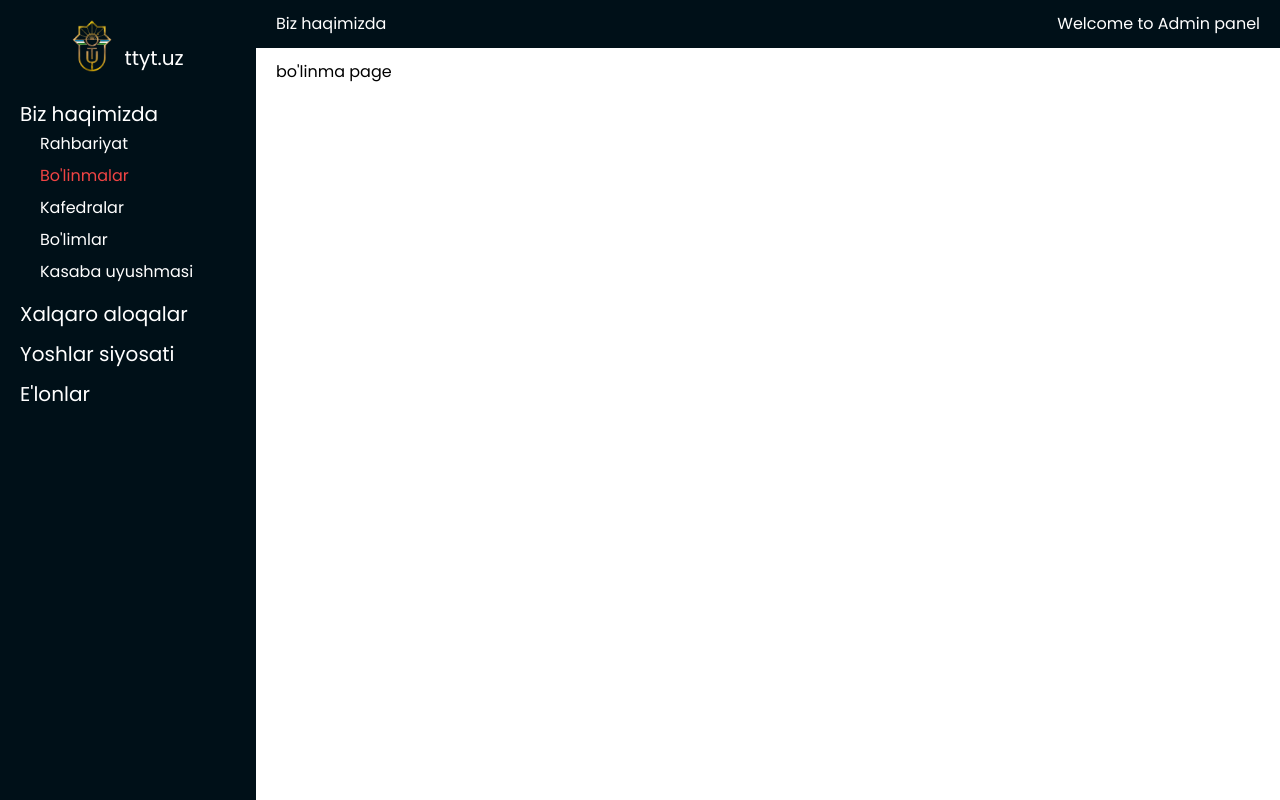
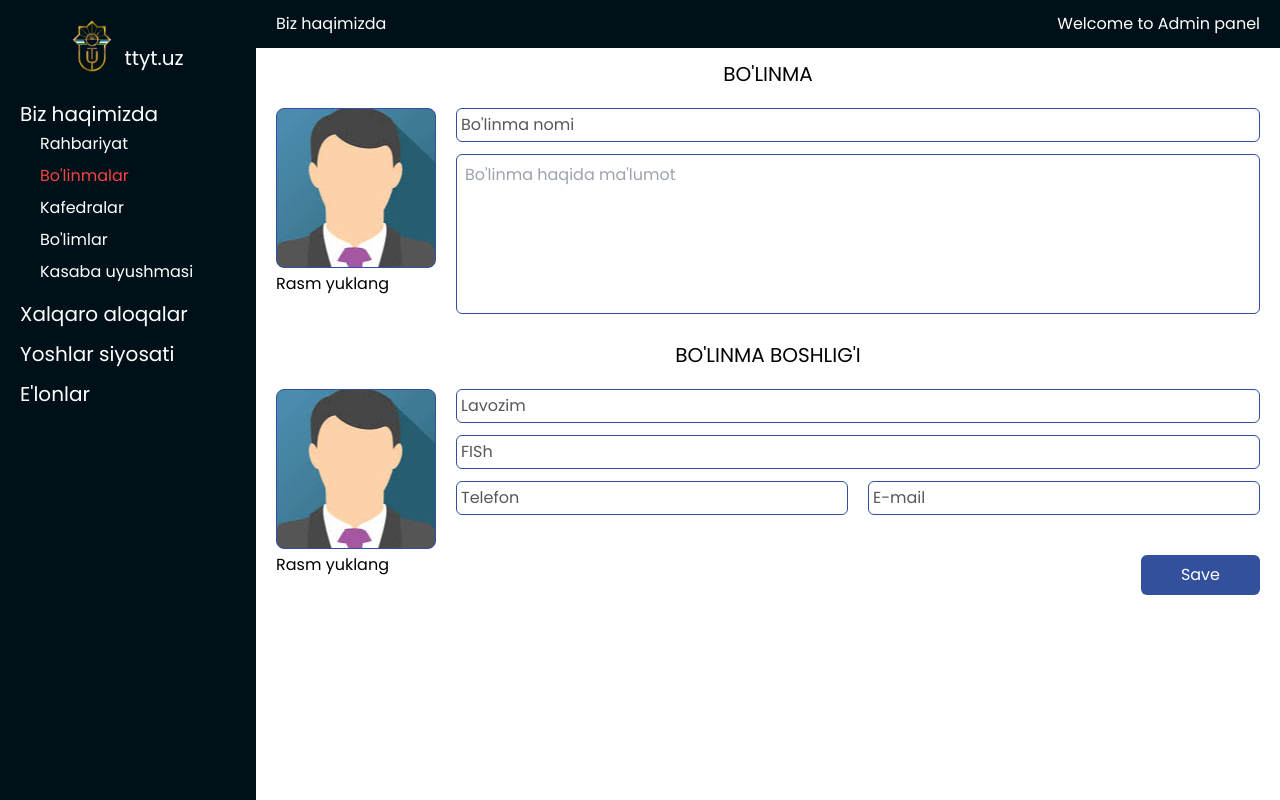
Before and after one commit to s1rojoff/ttyt-admin, a Vue app: page /division in a window 1280 px wide. Built offline with nearby package versions, Linux system fonts and the light colour scheme; some icons are missing.

Commit message:
division page created and management page changed

```diff
--- a/src/components/BaseInput/index.vue
+++ b/src/components/BaseInput/index.vue
@@ -15,7 +15,8 @@ const props = defineProps({
   },
   size: {
     type: String,
-    default: 'md'
+    default: 'full',
+    validator: (value: string) => ['sm', 'md', 'full'].includes(value)
   }
 })
 </script>
@@ -24,8 +25,9 @@ const props = defineProps({
     <input
       class="border-[#33509d] border rounded-md outline-none focus:border-sky-500 placeholder:text-[#575757]"
       :class="{
+        'py-1 px-1 w-[300px]': props.size == 'sm',
         'py-1 px-1 w-[500px]': props.size == 'md',
-        'py-1 px-1 w-[300px]': props.size == 'sm'
+        'py-1 px-1 w-full': props.size == 'full'
       }"
       :type="props.type"
       :value="props.modelValue"
--- a/src/components/BaseInputImage/index.vue
+++ b/src/components/BaseInputImage/index.vue
@@ -15,12 +15,13 @@ function handleFileChange(event: any) {
 </script>
 <template>
   <div>
-    <label for="file">
+    <label for="file" class="cursor-pointer">
       <div
-        class="bg-[url('/images/bg-user1.jpg')] bg-center cursor-pointer object-cover w-40 h-40 rounded-lg border border-[#33509d] mb-5 overflow-hidden"
+        class="bg-[url('/images/bg-user1.jpg')] bg-center object-cover w-40 h-40 rounded-lg border border-[#33509d] mb-1 overflow-hidden"
       >
         <img :src="imageSrc" alt="img" v-if="imageSrc" class="object-cover w-full h-full" />
       </div>
+      <p>Rasm yuklang</p>
     </label>
     <input
       ref="inputFile"
--- a/src/components/BaseSidebar/index.vue
+++ b/src/components/BaseSidebar/index.vue
@@ -13,14 +13,14 @@ const props = defineProps({
   }
 })
 const sidebarItem = ref<string | number | null>(1)
-onMounted(() => {
-  if (localStorage.getItem('sideBarItem')) {
-    store.$state.accordionItem = localStorage.getItem('sideBarItem')
-  } else {
-    store.$state.accordionItem = 1
-  }
-  console.log(store.$state.accordionItem)
-})
+// onMounted(() => {
+//   if (localStorage.getItem('sideBarItem')) {
+//     store.$state.accordionItem = localStorage.getItem('sideBarItem')
+//   } else {
+//     store.$state.accordionItem = 1
+//   }
+//   console.log(store.$state.accordionItem)
+// })
 function handeItemClicked(id: number): void {
   if (store.$state.accordionItem != id) {
     store.$state.accordionItem = id
--- a/src/components/BaseTextarea/index.vue
+++ b/src/components/BaseTextarea/index.vue
@@ -1,13 +1,5 @@
 <script setup lang="ts">
 const props = defineProps({
-  cols: {
-    type: String,
-    default: '60'
-  },
-  rows: {
-    type: String,
-    default: '10'
-  },
   placeholder: {
     type: String,
     default: 'Type something'
@@ -16,9 +8,7 @@ const props = defineProps({
 </script>
 <template>
   <textarea
-    :cols="props.cols"
-    :rows="props.rows"
     :placeholder="props.placeholder"
-    class="border border-[#33509d] rounded-md p-2 resize-none outline-none focus:border-sky-500"
+    class="border border-[#33509d] w-full rounded-md p-2 resize-none outline-none focus:border-sky-500"
   ></textarea>
 </template>
--- a/src/views/aboutView/division.vue
+++ b/src/views/aboutView/division.vue
@@ -1,4 +1,35 @@
-<script setup lang="ts"></script>
+<script setup lang="ts">
+import BaseInputImage from '@/components/BaseInputImage/index.vue'
+import BaseInput from '@/components/BaseInput/index.vue'
+import BaseTextarea from '@/components/BaseTextarea/index.vue'
+import BaseButton from '@/components/BaseButton/index.vue'
+</script>
 <template>
-  <div>bo'linma page</div>
+  <div class="text-center uppercase text-xl">
+    <p>Bo'linma</p>
+  </div>
+  <div class="flex justify-start gap-5 mt-5">
+    <BaseInputImage />
+    <div class="w-full">
+      <BaseInput placeholder="Bo'linma nomi" size="full" />
+      <BaseTextarea placeholder="Bo'linma haqida ma'lumot" class="mt-3 h-40" />
+    </div>
+  </div>
+  <div class="text-center uppercase text-xl mt-5">
+    <p>Bo'linma boshlig'i</p>
+  </div>
+  <div>
+    <div class="flex justify-start gap-5 mt-5">
+      <BaseInputImage />
+      <div class="w-full">
+        <BaseInput placeholder="Lavozim" size="full" />
+        <BaseInput placeholder="FISh" class="mt-3" size="full" />
+        <div class="mt-3 flex justify-between gap-5 items-center">
+          <BaseInput placeholder="Telefon" size="full" class="w-full" />
+          <BaseInput placeholder="E-mail" class="w-full" size="full" />
+        </div>
+        <div class="flex justify-end mt-10"><BaseButton/></div>
+      </div>
+    </div>
+  </div>
 </template>
--- a/src/views/aboutView/management.vue
+++ b/src/views/aboutView/management.vue
@@ -8,21 +8,23 @@ import BaseButton from '@/components/BaseButton/index.vue'
   <div class="text-center uppercase text-xl">
     <p>Rahbariyat</p>
   </div>
-  <div class="flex gap-10">
+  <div class="flex gap-10 justify-between ">
     <div>
       <BaseInputImage />
     </div>
-    <div class="flex flex-col gap-y-5">
-      <BaseInput type="text" size="md" placeholder="Lavozim" />
-      <BaseInput type="text" size="md" placeholder="FISH" />
-      <BaseInput type="number" size="sm" placeholder="Telefon" />
-      <BaseInput type="email" size="sm" placeholder="Email" />
-      <BaseInput type="text" size="sm" placeholder="Qabul kunlari" />
+    <div class="flex flex-col gap-y-5 w-full">
+      <BaseInput type="text"  placeholder="Lavozim" />
+      <BaseInput type="text"  placeholder="FISH" />
+      <div class="flex justify-between items-center gap-5">
+        <BaseInput type="number" class="w-full" placeholder="Telefon" />
+        <BaseInput type="email" class="w-full" placeholder="Email" />
+      </div>
+      <BaseInput type="text" size="md" placeholder="Qabul kunlari" />
     </div>
   </div>
-  <div class="mt-10 flex justify-between">
-    <BaseInputTextarea placeholder="Ish tajribasi" cols="60" rows="5"/>
-    <BaseInputTextarea placeholder="Majburiyatlari" cols="60" rows="5"/>
+  <div class="mt-10 flex justify-between gap-5">
+    <BaseInputTextarea placeholder="Ish tajribasi" class="h-40" />
+    <BaseInputTextarea placeholder="Majburiyatlari" class="h-40" />
   </div>
   <div class="w-full text-end mt-5">
     <BaseButton />
```
